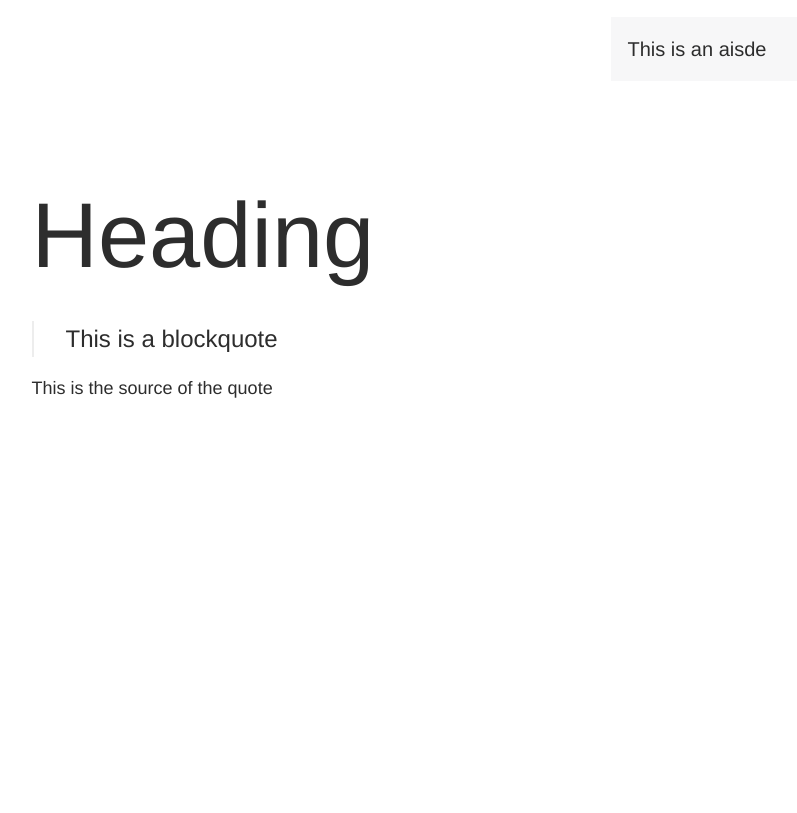
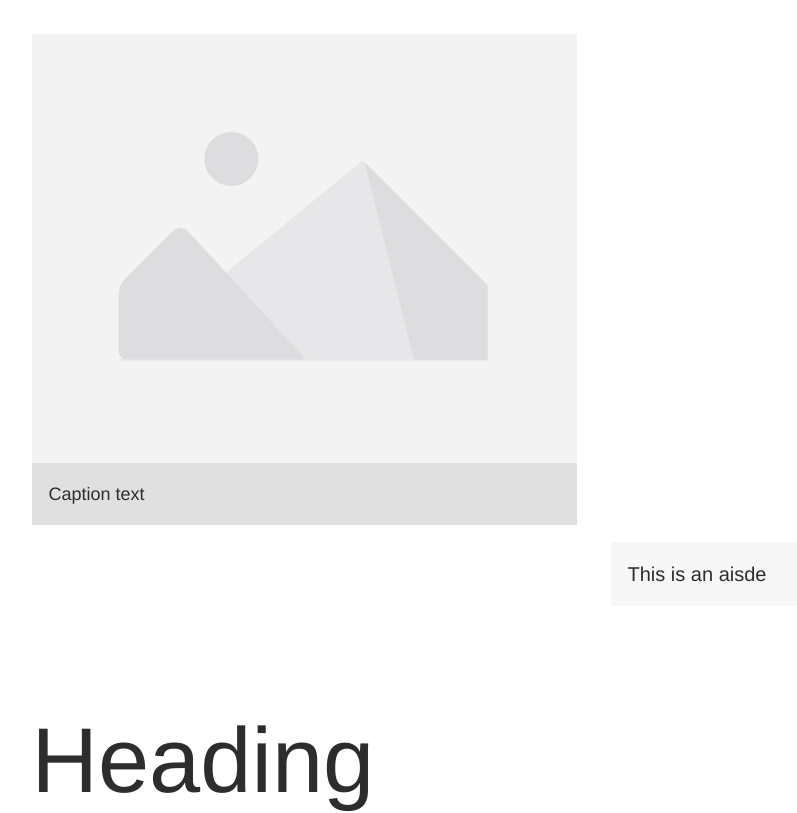
Before and after one commit to michaeladamek-hmh/pattern-library, a React (Create React App) app: page / in a window 1280 px wide. Shown: the top 813 px of the page, without its empty margins (143-940 px from the left). Built offline with nearby package versions, Linux system fonts and the light colour scheme.

Commit message:
Added Figure component.

```diff
--- a/src/App.js
+++ b/src/App.js
@@ -3,12 +3,17 @@ import './assets/css/custom.css';
 import Blockquote from "./components/Blockquote";
 import Headers from "./components/Headers";
 import Aside from "./components/Aside";
+import Figure from './components/Figure';
 
 function App() {
   return (
     <>
+      <Figure />
+      <br />
       <Aside />
+      <br />
       <Headers />
+      <br />
       <Blockquote />
     </>
   );
--- a/src/components/Aside.js
+++ b/src/components/Aside.js
@@ -1,4 +1,5 @@
 import '../assets/css/source.css';
+import Figure from './Figure';
 import img from  '../assets/img/source-img.svg';
 import PropTypes from 'prop-types';
 
@@ -6,7 +7,7 @@ function Aside({ text, side, image, grade }) {
     return (
         <aside className={`source--secondary-${side}`}>
             {image
-                ? <img src={ img } alt="placeholder image" />
+                ? <Figure />
                 : <span>{ text }</span>
             }
         </aside>
--- /dev/null
+++ b/src/components/Figure.js
@@ -0,0 +1,27 @@
+import '../assets/css/source.css';
+import img from  '../assets/img/source-img.svg';
+import PropTypes from 'prop-types';
+
+function Figure({ image, caption, grade }) {
+    return (
+        <figure>
+            <img src={ img } alt="placeholder image" />
+            {caption
+                ? <figcaption>{ caption }</figcaption>
+                : null
+            }
+        </figure>
+    );
+}
+
+Figure.propTypes = {
+    caption: PropTypes.string,
+    grade: PropTypes.oneOf(['gradek', 'grade1', 'grade23', 'grade45', 'grade68', 'grade912']),
+  };
+
+Figure.defaultProps = {
+    caption: 'Caption text',
+    grade: 'grade68',
+};
+
+export default Figure;
```
Also changed, not shown: 1 other file (tests, documents, lock files or other folders).
